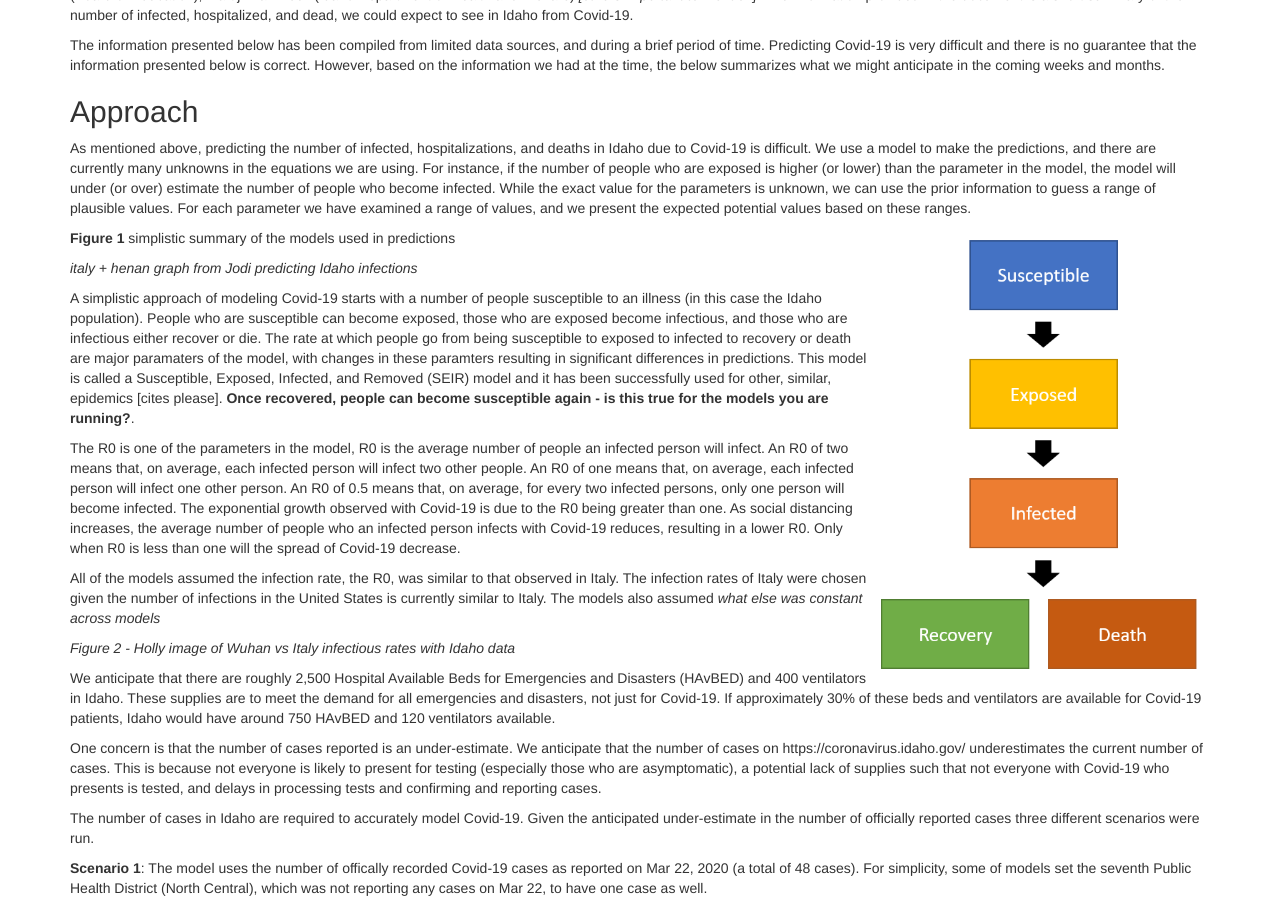
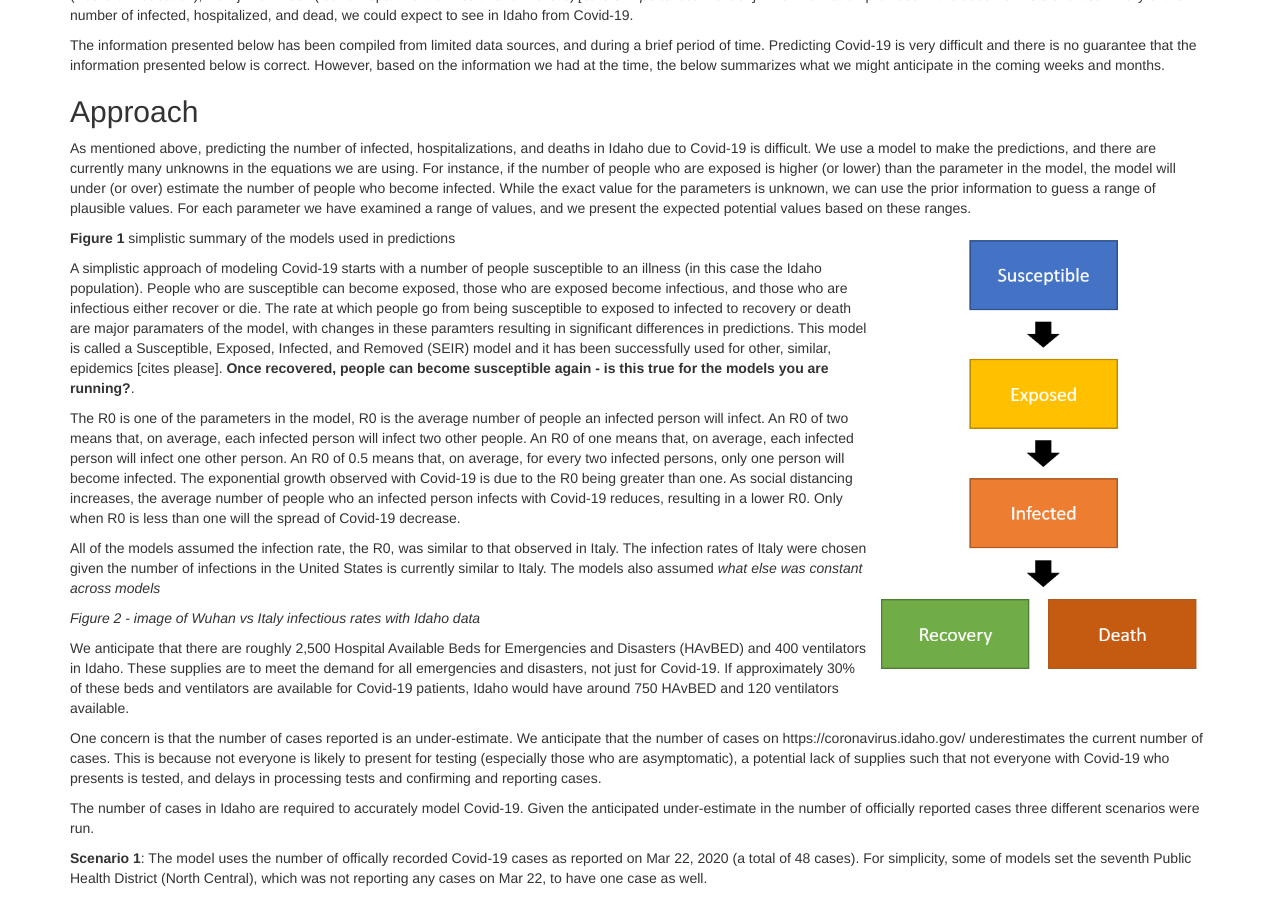
Before and after one commit to magbenji/summary, a Jekyll site: the page built from index.md, in a window 1280 px wide and 900 px high, scrolled down 284 px. Built offline with Jekyll 4.4.1, drawn with Linux system fonts in a browser that asks for light colours.

Commit message:
Update index.md

```diff
--- a/index.md
+++ b/index.md
@@ -21,8 +21,6 @@ As mentioned above, predicting the number of infected, hospitalizations, and dea
 <b>Figure 1</b> simplistic summary of the models used in predictions
 <br>
 
-*italy + henan graph from Jodi predicting Idaho infections*
-
 A simplistic approach of modeling Covid-19 starts with a number of people susceptible to an illness (in this case the Idaho population).
 People who are susceptible can become exposed, those who are exposed become infectious, and those who are infectious either recover or die.
 The rate at which people go from being susceptible to exposed to infected to recovery or death are major paramaters of the model, with changes in these paramters resulting in significant differences in predictions.
@@ -40,7 +38,7 @@ All of the models assumed the infection rate, the R0, was similar to that observ
 The infection rates of Italy were chosen given the number of infections in the United States is currently similar to Italy.
 The models also assumed *what else was constant across models*
 
-*Figure 2 - Holly image of Wuhan vs Italy infectious rates with Idaho data*
+*Figure 2 - image of Wuhan vs Italy infectious rates with Idaho data*
 
 We anticipate that there are roughly 2,500 Hospital Available Beds for Emergencies and Disasters (HAvBED) and 400 ventilators in Idaho.
 These supplies are to meet the demand for all emergencies and disasters, not just for Covid-19.
```
